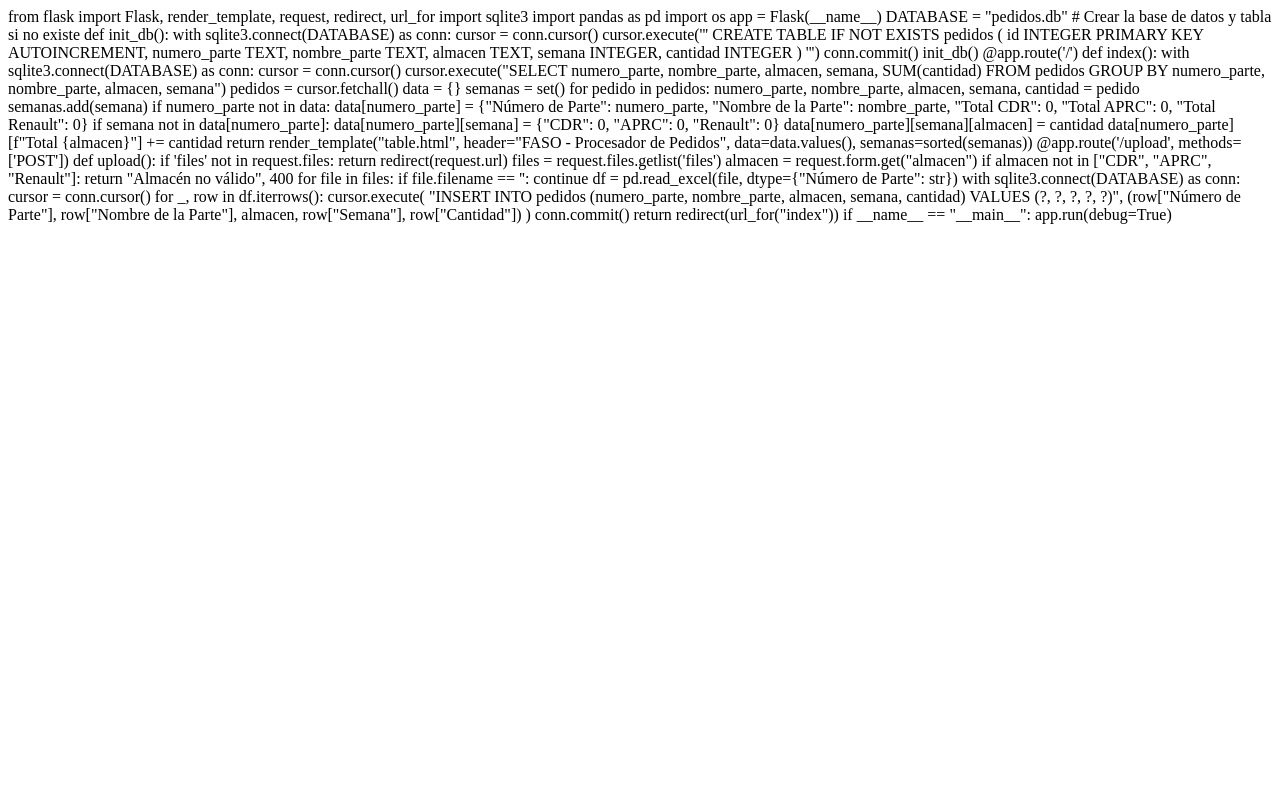
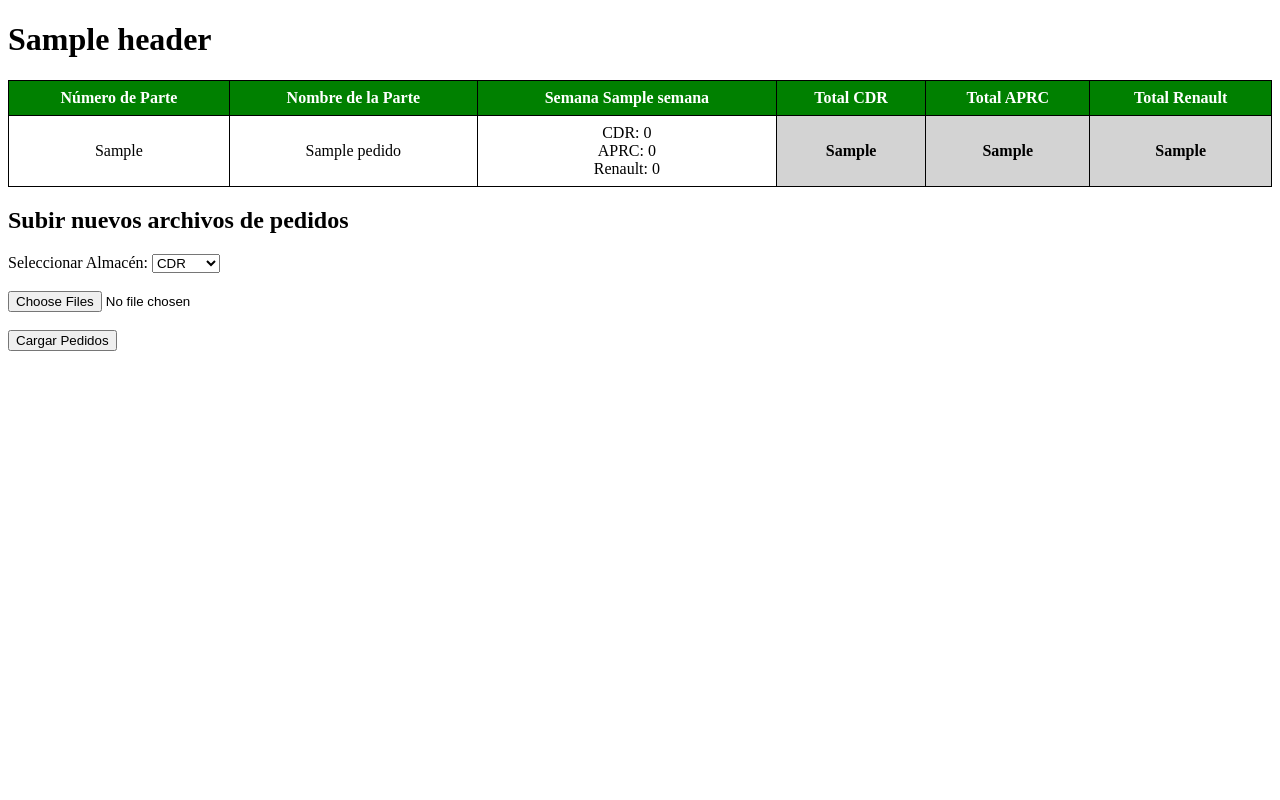
Before and after one commit to Alex21jimenez/Procesador-de-pedidos, a Flask app: template templates/table.html in a window 1280 px wide. Run offline with Flask 3, Linux system fonts and the light colour scheme; the template is opened without the code that fills it: most values are stand-ins (such as "Sample title", 1, 10 or a date in 2020).

Commit message:
Actualización de table.html y mejoras en SQLite para visualizar almacenes

```diff
--- a/templates/table.html
+++ b/templates/table.html
@@ -1,77 +1,76 @@
-from flask import Flask, render_template, request, redirect, url_for
-import sqlite3
-import pandas as pd
-import os
+<!DOCTYPE html>
+<html lang="es">
+<head>
+    <meta charset="UTF-8">
+    <meta name="viewport" content="width=device-width, initial-scale=1.0">
+    <title>FASO - Procesador de Pedidos</title>
+    <style>
+        table {
+            width: 100%;
+            border-collapse: collapse;
+        }
+        th, td {
+            border: 1px solid black;
+            padding: 8px;
+            text-align: center;
+        }
+        th {
+            background-color: green;
+            color: white;
+        }
+        .totals {
+            background-color: lightgray;
+            font-weight: bold;
+        }
+    </style>
+</head>
+<body>
+    <h1>{{ header }}</h1>
+    <table>
+        <thead>
+            <tr>
+                <th>Número de Parte</th>
+                <th>Nombre de la Parte</th>
+                {% for semana in semanas %}
+                    <th>Semana {{ semana }}</th>
+                {% endfor %}
+                <th>Total CDR</th>
+                <th>Total APRC</th>
+                <th>Total Renault</th>
+            </tr>
+        </thead>
+        <tbody>
+            {% for pedido in data %}
+            <tr>
+                <td>{{ pedido['Número de Parte'] }}</td>
+                <td>{{ pedido['Nombre de la Parte'] }}</td>
+                {% for semana in semanas %}
+                    <td>
+                        CDR: {{ pedido[semana]['CDR'] if semana in pedido else 0 }}<br>
+                        APRC: {{ pedido[semana]['APRC'] if semana in pedido else 0 }}<br>
+                        Renault: {{ pedido[semana]['Renault'] if semana in pedido else 0 }}
+                    </td>
+                {% endfor %}
+                <td class="totals">{{ pedido['Total CDR'] }}</td>
+                <td class="totals">{{ pedido['Total APRC'] }}</td>
+                <td class="totals">{{ pedido['Total Renault'] }}</td>
+            </tr>
+            {% endfor %}
+        </tbody>
+    </table>
 
-app = Flask(__name__)
-DATABASE = "pedidos.db"
-
-# Crear la base de datos y tabla si no existe
-def init_db():
-    with sqlite3.connect(DATABASE) as conn:
-        cursor = conn.cursor()
-        cursor.execute('''
-            CREATE TABLE IF NOT EXISTS pedidos (
-                id INTEGER PRIMARY KEY AUTOINCREMENT,
-                numero_parte TEXT,
-                nombre_parte TEXT,
-                almacen TEXT,
-                semana INTEGER,
-                cantidad INTEGER
-            )
-        ''')
-        conn.commit()
-
-init_db()
-
-@app.route('/')
-def index():
-    with sqlite3.connect(DATABASE) as conn:
-        cursor = conn.cursor()
-        cursor.execute("SELECT numero_parte, nombre_parte, almacen, semana, SUM(cantidad) FROM pedidos GROUP BY numero_parte, nombre_parte, almacen, semana")
-        pedidos = cursor.fetchall()
-
-    data = {}
-    semanas = set()
-    for pedido in pedidos:
-        numero_parte, nombre_parte, almacen, semana, cantidad = pedido
-        semanas.add(semana)
-        if numero_parte not in data:
-            data[numero_parte] = {"Número de Parte": numero_parte, "Nombre de la Parte": nombre_parte, "Total CDR": 0, "Total APRC": 0, "Total Renault": 0}
-
-        if semana not in data[numero_parte]:
-            data[numero_parte][semana] = {"CDR": 0, "APRC": 0, "Renault": 0}
-
-        data[numero_parte][semana][almacen] = cantidad
-        data[numero_parte][f"Total {almacen}"] += cantidad
-
-    return render_template("table.html", header="FASO - Procesador de Pedidos", data=data.values(), semanas=sorted(semanas))
-
-@app.route('/upload', methods=['POST'])
-def upload():
-    if 'files' not in request.files:
-        return redirect(request.url)
-
-    files = request.files.getlist('files')
-    almacen = request.form.get("almacen")
-    if almacen not in ["CDR", "APRC", "Renault"]:
-        return "Almacén no válido", 400
-
-    for file in files:
-        if file.filename == '':
-            continue
-
-        df = pd.read_excel(file, dtype={"Número de Parte": str})
-        with sqlite3.connect(DATABASE) as conn:
-            cursor = conn.cursor()
-            for _, row in df.iterrows():
-                cursor.execute(
-                    "INSERT INTO pedidos (numero_parte, nombre_parte, almacen, semana, cantidad) VALUES (?, ?, ?, ?, ?)",
-                    (row["Número de Parte"], row["Nombre de la Parte"], almacen, row["Semana"], row["Cantidad"])
-                )
-            conn.commit()
-
-    return redirect(url_for("index"))
-
-if __name__ == "__main__":
-    app.run(debug=True)
+    <h2>Subir nuevos archivos de pedidos</h2>
+    <form action="/upload" method="post" enctype="multipart/form-data">
+        <label for="almacen">Seleccionar Almacén:</label>
+        <select name="almacen" id="almacen">
+            <option value="CDR">CDR</option>
+            <option value="APRC">APRC</option>
+            <option value="Renault">Renault</option>
+        </select>
+        <br><br>
+        <input type="file" name="files" multiple>
+        <br><br>
+        <button type="submit">Cargar Pedidos</button>
+    </form>
+</body>
+</html>
```
